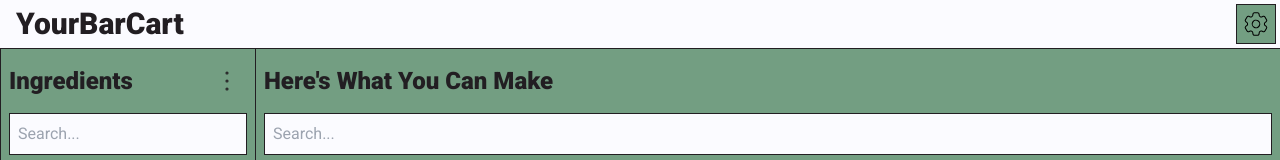
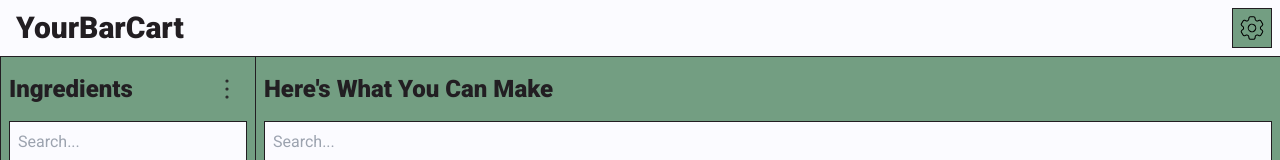
Before and after one commit to HenryLukey/YourBarCart, a React (Create React App) app: page / in a window 1280 px wide. Shown: the top 160 px of the page. Built offline with nearby package versions, Linux system fonts and the light colour scheme; no server answers; the database is empty; a web font is replaced by a local one.

Commit message:
Added margin to settings button

```diff
--- a/src/components/IngredientsPanel.jsx
+++ b/src/components/IngredientsPanel.jsx
@@ -96,7 +96,7 @@
 
     return (
         // Container div for the panel
-        <div className="overflow-y-scroll no-scrollbar border-b flex flex-col top-0 left-0 w-screen md:w-1/5 border-r dark:bg-darkModeMain border-l border-darkColour text-darkColour dark:text-lightColour" style={heightStyleObj}>
+        <div className="overflow-y-scroll overscroll no-scrollbar border-b flex flex-col top-0 left-0 w-screen md:w-1/5 border-r dark:bg-darkModeMain border-l border-darkColour text-darkColour dark:text-lightColour" style={heightStyleObj}>
             {/* Header element of the panel containing the title and search bar */}
             <header className="bg-primary px-2 pb-4 border-b border-darkColour">
                 <div className="flex flex-row justify-center">
--- a/src/components/SettingsButton.jsx
+++ b/src/components/SettingsButton.jsx
@@ -70,13 +70,13 @@
         // Create a div to contain both the button and it's dropdown
         <div ref={settingsContainer} className={"relative inline-block m-1"}>
             {/* When clicked call handleOpen */}
-            <div onClick={handleOpen} className="navbar-icon border border-darkColour">
+            <div onClick={handleOpen} className=" m-1 navbar-icon border border-darkColour">
                 <Cog className={`${open ? "rotate-60 transition-all duration-200 ease-linear" : "-rotate-60 transition-all duration-200 ease-linear"}`}/>
             </div>
             {/* If open is true then render the dropdown */}
             {open ? (
                 // The dropdown is contained in an unordered list
-                <ul className="absolute right-0 z-30 w-48 origin-top-right bg-lightColour dark:bg-darkModeMain border border-darkColour hover-rounded-xl text-darkColour text-xl font-cormorant mt-2">
+                <ul className="ease-in-out absolute right-0 z-30 w-48 origin-top-right bg-lightColour dark:bg-darkModeMain border border-darkColour hover-rounded-xl text-darkColour text-xl font-cormorant mt-2">
                     {/* Call handleSignOut if someone clicks the signout button */}
                     <li onClick={handleClick} className="mx-2 my-3 border border-darkColour hover-rounded-lg select-none bg-primary hover:bg-primaryVariant">
                         {user?.uid ? <div>Sign out</div> : <div>Sign in</div>}
--- a/tailwind.config.js
+++ b/tailwind.config.js
@@ -993,6 +993,9 @@
   variants: {
     extend: {
       visibility: ["group-hover"],
+      transitionProperty: {
+        'height': 'height'
+      }
     },
   },
 }
```
